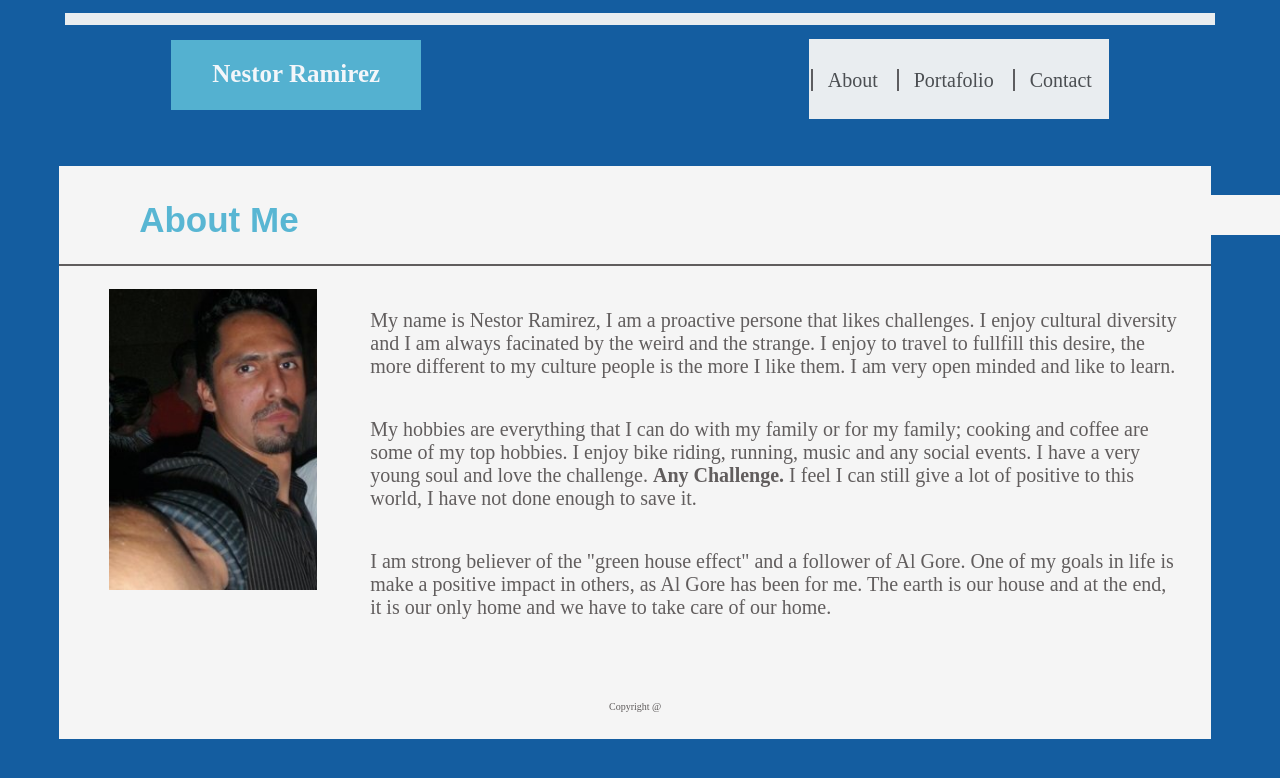
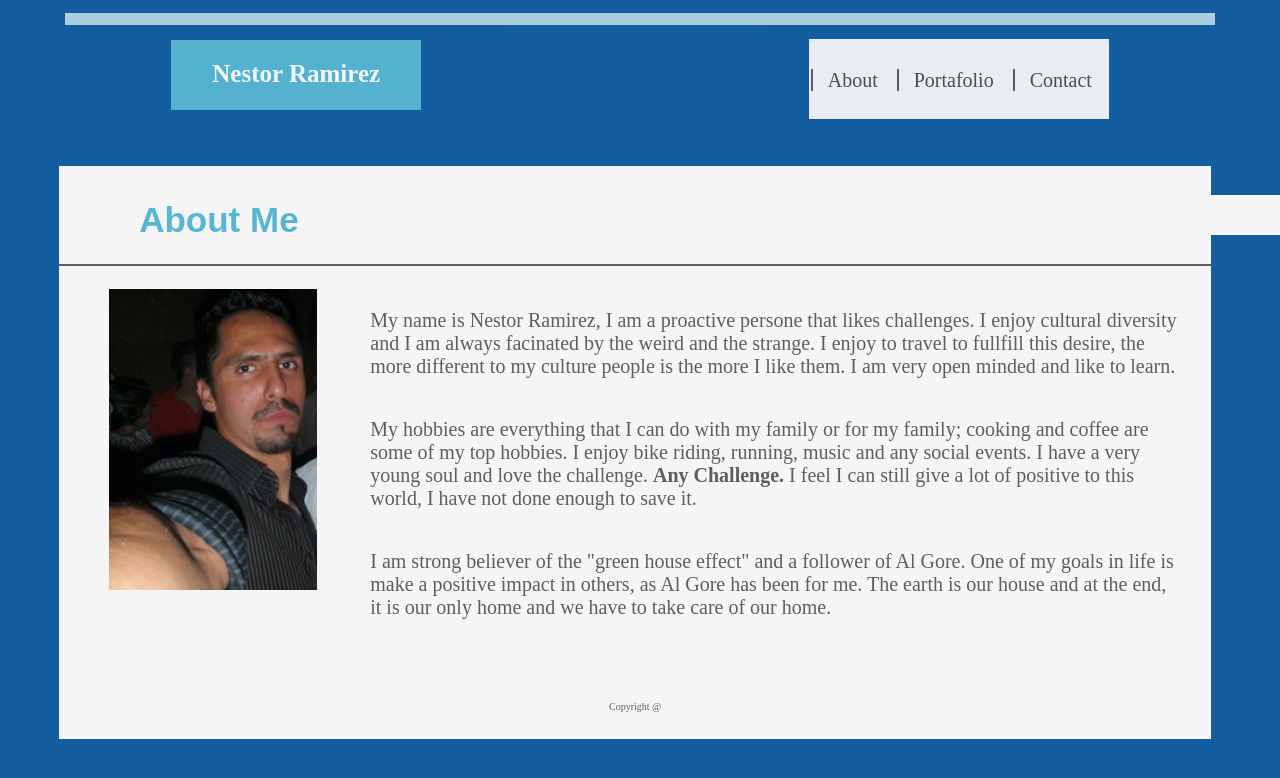
Before and after one commit to nyramirez/Basic-portfolio, a plain HTML site: page index.html in a window 1280 px wide. Drawn offline with Linux system fonts and the light colour scheme.

Commit message:
changin header

```diff
--- a/assets/css/style.css
+++ b/assets/css/style.css
@@ -21,13 +21,13 @@ body {
 .about-header {
     text-align: center;
     opacity: .95;
-    background-color: whitesmoke;
+    background-color: var(--lightBlue);
     margin-right: auto;
     margin-left: auto;
     margin-top: 1%;
     margin-bottom: 1%;
     padding: .5%;
-    border: 1px black;
+    border: 2px var(--darkBlue);
     width: 90%;
     height: 11%;
 }
```
